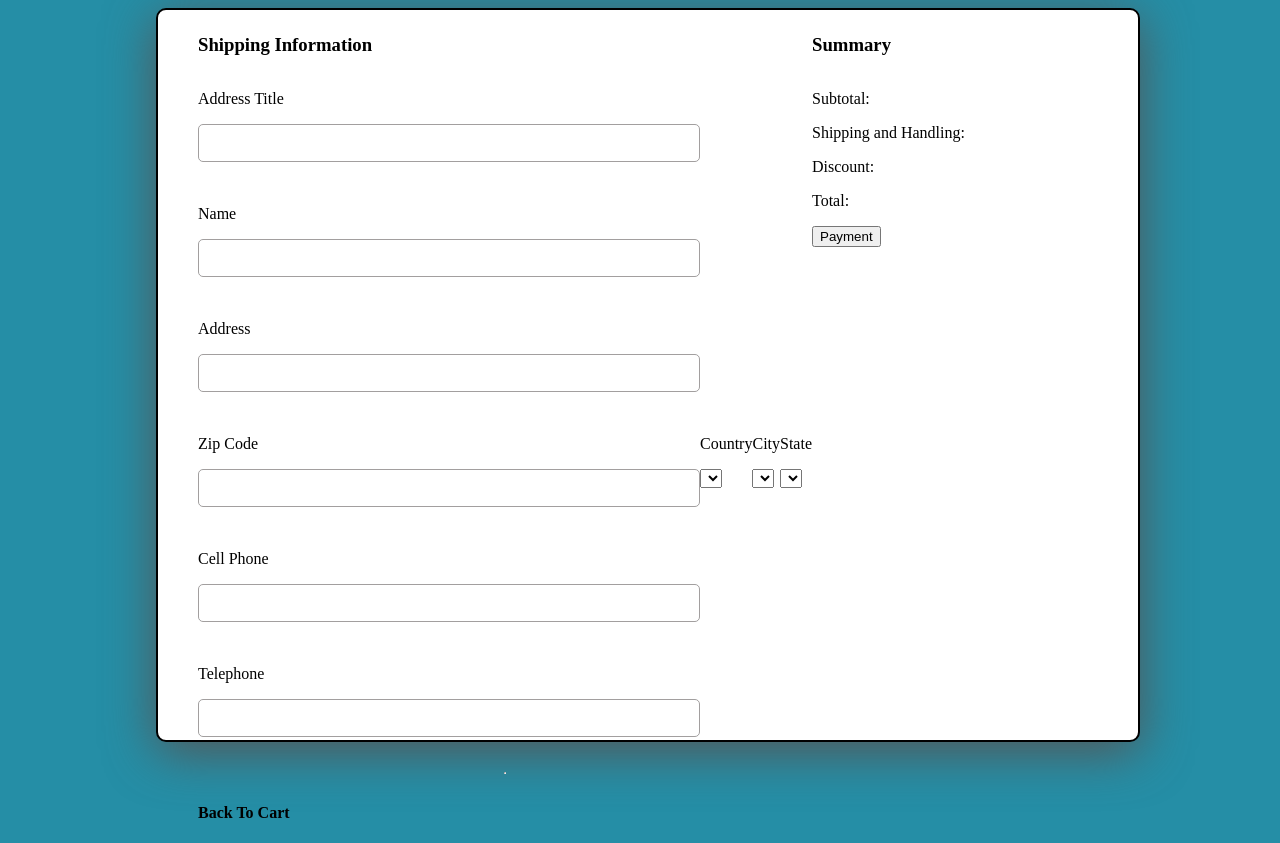
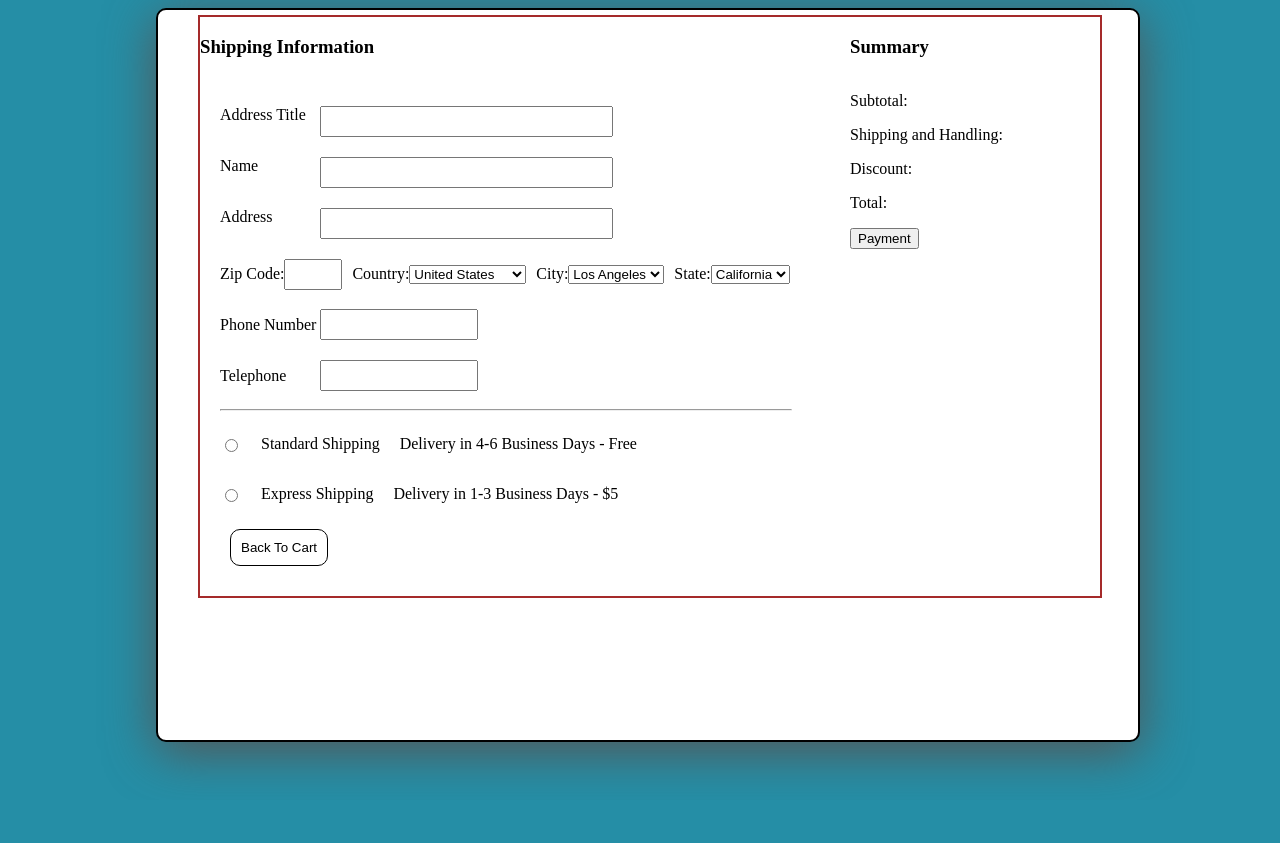
Before and after one commit to JOmega12/code-commerce2, a React (Create React App) app: page / in a window 1280 px wide. After the commit the page ends 800 px from the top, so only its background shows below. Built offline with nearby package versions, Linux system fonts and the light colour scheme.

Commit message:
added more logic and css

```diff
--- a/src/components/Checkout/Checkout.jsx
+++ b/src/components/Checkout/Checkout.jsx
@@ -3,7 +3,7 @@ import CustomerCart from './customercart/CustomerCart';
 // import PaymentInfo from './paymentInfo/PaymentInfo';
 import ShippingInfo from './shippingInfo/ShippingInfo';
 import './checkout.css';
-import { shoppingItems, discountVal } from '../constants/constants';
+import { shoppingItems, discountVal, shippingInfoData } from '../constants/constants';
 
 class Checkout extends React.Component {
    constructor(props){
@@ -18,6 +18,7 @@ class Checkout extends React.Component {
          discountValueInput: '',
          discount: 0,
          finalTotal: 0,
+         shippingInfoData: shippingInfoData,
          // nextShippingStep: false,
       }
    }
@@ -87,7 +88,10 @@ class Checkout extends React.Component {
          // <div>checkout</div>
             <div>
                {this.state.checkoutDisabled ?(
-               <ShippingInfo /> ):
+               <ShippingInfo
+               shippingInfoDataProps= {this.state.shippingInfoData}
+               handleInputData = {this.handleInputData}
+               /> ):
                <CustomerCart
                shoppingItemsProps ={this.state.shoppingItems}
                subTotalAmountItemsProps = {this.state.subTotal}
--- a/src/components/Checkout/shippingInfo/ShippingInfo.jsx
+++ b/src/components/Checkout/shippingInfo/ShippingInfo.jsx
@@ -1,10 +1,47 @@
 import React from "react";
 import '../shippingInfo/shippingInfo.css';
-import InputBase from "../../InputBase/InputBase";
 
 class ShippingInfo extends React.Component {
 
    render() {
+
+      const address = [
+         {name: 'Address Title', value: this.props.shippingInfoDataProps.AddressTitle},
+         {name: 'Name', value: this.props.shippingInfoDataProps.Name},
+         {name: 'Address', value: this.props.shippingInfoDataProps.Address},
+      ]
+
+      const zipCode = [
+         {name: 'Country',
+         type: ['United States', 'United Kingdom', 'Canada',]
+         },
+         {name: 'City', type: ['California', 'Texas', 'New York'] },
+         {name: 'State', },
+      ]
+
+      const phone = [
+         {name: 'Phone Number'},
+         {name: 'Telephone'},
+      ]
+
+      const radio = [
+         {name: 'Standard Shipping', description: 'Delivery in 4-6 Business Days - Free'},
+         {name: 'Express Shipping', description: 'Delivery in 1-3 Business Days - $5', shippingDetails: 'View Shipping Details'},
+
+      ]
+
+      const country = [
+         'United States', 'United Kingdom', 'Canada'
+      ]
+
+      const states = [
+         'California', 'Texas', 'New York',
+      ]
+
+      const citys = [
+         'Los Angeles', 'Houston', 'New York',
+      ]
+
       return (
          <div className="mainShippingForm">
             <div className="shippingInfoContainer">
@@ -12,72 +49,86 @@ class ShippingInfo extends React.Component {
                   <div className="loadingBar"></div>
                   <h3>Shipping Information</h3>
                   <div className="shippingInfoContainerBox">
-                     <div>
-                        <p>Address Title</p>
-                        <InputBase/>
+
+                     {/* fixed width for label and then 100% on input  look at screen shots*/}
+
+                     {address.map(item=> (
+                        <div className="inputShippingInfoContainer">
+                           <span className="label">{item.name}</span>
+                           <input
+                           style={{width: '50%', height: '25px'}}
+                           value={item.value}
+                           onChange={this.props.handleInputData}
+                           />
                         </div>
-                     <div>
-                        <p>Name</p>
-                        <InputBase/>
-                     </div>
-                     <div>
-                        <p>Address</p>
-                        <InputBase/>
-                     </div>
+                     ))}
                      <div className="other-shipping-info">
                         <div className="zipCodeShipping">
-                           <p>Zip Code</p>
-                           <InputBase/>
+                           <span>Zip Code: </span>
+                           <input
+                           style={{width: '50px', height: '25px'}}
+                           value={this.props.shippingInfoDataProps.ZipCode}
+                           onChange={this.props.handleInputData}
+                           />
                         </div>
-                        <div>
-                           <p>Country</p>
+
+                        {zipCode.map(item => (
+                           <div className="zipCodeOtherItems">
+                              <p>{item.name}: </p>
                               <select name="" id="">
-                              <option value=""></option>
+                              {item.name === 'Country' && country.map((val) => (
+                                 <option value={val}>{val}</option>
+                              ))}
+                              {item.name === 'State' && states.map((val) => (
+                                 <option value={val}>{val}</option>
+                              ))}
+                              {item.name === 'City' && citys.map((val) => (
+                                 <option value={val}>{val}</option>
+                              ))}
                               </select>
                            </div>
-                        <div>
-                           <p>City</p>
-                           <select name="" id="">
-                              <option value=""></option>
-                           </select>
+                        ))}
                      </div>
-                        <div>
-                           <p>State</p>
-                           <select name="" id="">
-                              <option value=""></option>
-                           </select>
+
+                     {phone.map(item => (
+                        <div className="phone-number-shipping">
+                           <span className="label">{item.name}</span>
+                           <input type="number"
+                           style={{width: '150px', height: '25px'}}
+                           onChange ={this.props.handleInputData}
+                           />
                         </div>
-                     </div>
-                     <div className="cell-number">
-                        <p>Cell Phone</p>
-                        <InputBase/>
-                     </div>
-                     <div className="telephone-number">
-                        <p>Telephone</p>
-                        <InputBase/>
-                     </div>
+                     ))}
                      <hr />
                      <div className="shipping-method-container">
-                        <div className="standard">
+                        {radio.map(item => (
+                           <div className="radio-shipping">
+                              <input type="radio" />
+                              <p>{item.name}</p>
+                              <p>{item.description}</p>
+                              <p>{item.shoppingDetails}</p>
+                           </div>
+                        ))}
+                     </div>
 
-                        </div>
-                        <div className="standard">
-
-                        </div>
-                     </div>
-                     <div className="back-to-cart">
-                        <h4>Back To Cart</h4>
+                     <div>
+                        <button className="back-to-cart">Back To Cart</button>
                      </div>
                   </div>
                </div>
                <div className="summary">
                   <h3>Summary</h3>
-                  {/* missing the items that are taken on */}
+                  {/* missing the items that are moved from previous component*/}
                   <div className="total-price">
-                     <p>Subtotal: {this.props.subTotalAmountItemsProps}</p>
-                     <p>Shipping and Handling: {this.props.shippingAndHandleProps}</p>
-                     <p>Discount: {this.props.discountNumberProps}</p>
-                     <p>Total: {this.props.finalTotalProps}
+                     <p>
+                        Subtotal: {this.props.subTotalAmountItemsProps}
+                     </p>
+                     <p>
+                        Shipping and Handling: {this.props.shippingAndHandleProps}</p>
+                     <p>
+                        Discount: {this.props.discountNumberProps}</p>
+                     <p>
+                        Total: {this.props.finalTotalProps}
                      </p>
                   </div>
                   <div>
--- a/src/components/Checkout/shippingInfo/shippingInfo.css
+++ b/src/components/Checkout/shippingInfo/shippingInfo.css
@@ -13,20 +13,92 @@
 .shippingInfoContainer{
    display: flex;
    flex-direction: row;
+   border: brown 2px solid;
+   justify-content: space-between;
+   width: 100%;
 }
 
 .shipping-box-container {
    display: flex;
+   /* border: blue 2px solid; */
    flex-direction: column;
 }
 
 .shippingInfoContainerBox {
    display: flex;
    flex-direction: column;
+   /* border: lightseagreen 2px solid; */
+   width: fit-content;
+   margin: 20px;
+}
 
+.inputShippingInfoContainer {
+   display: flex;
+   justify-content: flex-start;
+   margin: 10px 0;
+}
+
+.label {
+   min-width: 100px;
+}
+
+.summary {
+   display: flex;
+   flex-direction: column;
+   /* border: 2px solid blueviolet; */
+   width: 250px;
 }
 
 .other-shipping-info {
    display: flex;
    flex-direction: row;
+   align-items: center;
+   gap: 10px;
 }
+
+.zipCodeShipping {
+   display: flex;
+   align-items: center;
+}
+
+.zipCodeOtherItems {
+   display: flex;
+   align-items: center;
+}
+
+.phone-number-shipping{
+   display: flex;
+   align-items: center;
+   margin: 10px 0;
+}
+
+hr {
+   border: gray 1px thin;
+   width: 100%;
+}
+
+.shipping-method-container {
+   display: flex;
+   flex-direction: column;
+}
+
+.radio-shipping {
+   display: flex;
+   flex-direction: row;
+   gap: 20px;
+}
+
+.back-to-cart{
+   padding: 10px;
+   cursor: pointer;
+   border: 1px solid black;
+   border-radius: 10px;
+   color: black;
+   background-color: #ffffff;
+   margin: 10px 0 10px 10px;
+}
+
+.back-to-cart:hover{
+   color:white;
+   background-color: black;
+}
--- a/src/components/constants/constants.js
+++ b/src/components/constants/constants.js
@@ -32,3 +32,7 @@ export const discountVal = [
    {number: 0.10, word: 'ten'},
    {number: 0.20, word: 'twenty'},
 ]
+
+export const shippingInfoData = [
+   {AddressTitle: '', Name: '', Address: '', ZipCode: '', County: '', City: '', State: '', PhoneNumber: '', Telephone: '', regular: '', express: ''},
+]
```
Lines whose indentation alone changed are shown as unchanged.
